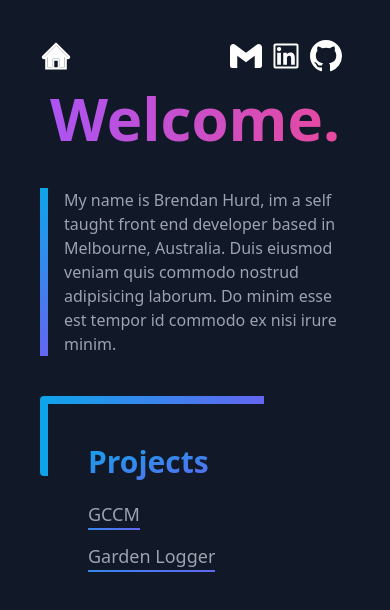
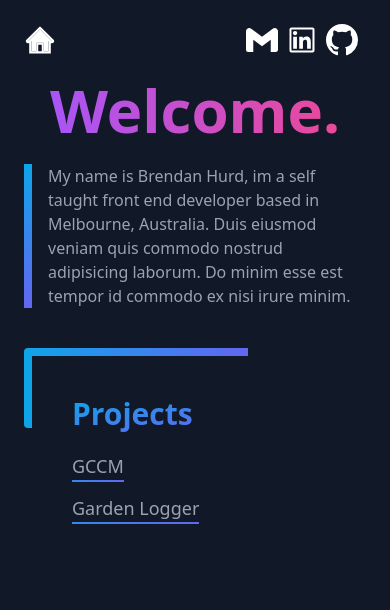
Before and after one commit to Uken81/portfolio, a React (Vite) app: page / in a window 390 px wide. Shown: the top 610 px of the page. Built offline with nearby package versions, Linux system fonts and the light colour scheme.

Commit message:
Center elements for mobile design.

```diff
--- a/src/App.tsx
+++ b/src/App.tsx
@@ -14,7 +14,7 @@ function App() {
   };
 
   return (
-    <div className="flex min-h-screen flex-col bg-gray-900  p-10 text-gray-400">
+    <div className="flex min-h-screen flex-col bg-gray-900  p-6 text-gray-400">
       <Header setSelectedProject={setSelectedProject} closeDemo={closeDemo} />
       <Demo demoImage={demoImage} closeDemo={closeDemo} />
       <MainMessage
--- a/src/components/Header.tsx
+++ b/src/components/Header.tsx
@@ -13,11 +13,11 @@ export const Header: React.FC<{
   };
 
   return (
-    <div className="pointer-events-auto flex justify-between">
+    <div className="mb-6 flex justify-between">
       <AiTwotoneHome
         size={'2em'}
         onClick={handleClick}
-        className="cursor-pointer duration-300 hover:scale-125"
+        className="cursor-pointer"
         color="white"
       />
       <div className="flex ">
@@ -25,11 +25,7 @@ export const Header: React.FC<{
           href="mailto:brendanhurd@gmail.com"
           target="_blank"
           rel="noopener noreferrer">
-          <SiGmail
-            size={'2em'}
-            color={'white'}
-            className="mr-2 duration-300 hover:scale-125"
-          />
+          <SiGmail size={'2em'} color={'white'} className="mr-2" />
         </a>
         <a
           href="https://www.linkedin.com/in/brendan-hurd-36b211259/"
@@ -45,11 +41,7 @@ export const Header: React.FC<{
           href="https://github.com/Uken81"
           target="_blank"
           rel="noopener noreferrer">
-          <GoMarkGithub
-            size={'2em'}
-            className="mr-2 duration-300 hover:scale-125"
-            color={'white'}
-          />
+          <GoMarkGithub size={'2em'} className="mr-2" color={'white'} />
         </a>
       </div>
     </div>
--- a/src/components/MainMessage.tsx
+++ b/src/components/MainMessage.tsx
@@ -24,8 +24,8 @@ export const MainMessage: React.FC<{
 
   const Message = (props: Project) => (
     <div className="flex flex-col">
-      <div className="mb-6 flex cursor-default justify-center">
-        <h1 className="bg-gradient-to-r from-purple-500 to-pink-500 bg-clip-text p-4 text-6xl font-extrabold text-transparent hover:bg-gradient-to-l">
+      <div className="mb-6 flex cursor-default justify-center text-center">
+        <h1 className="bg-gradient-to-r from-purple-500 to-pink-500 bg-clip-text text-6xl font-extrabold text-transparent hover:bg-gradient-to-l">
           {props.title}
         </h1>
       </div>
```
